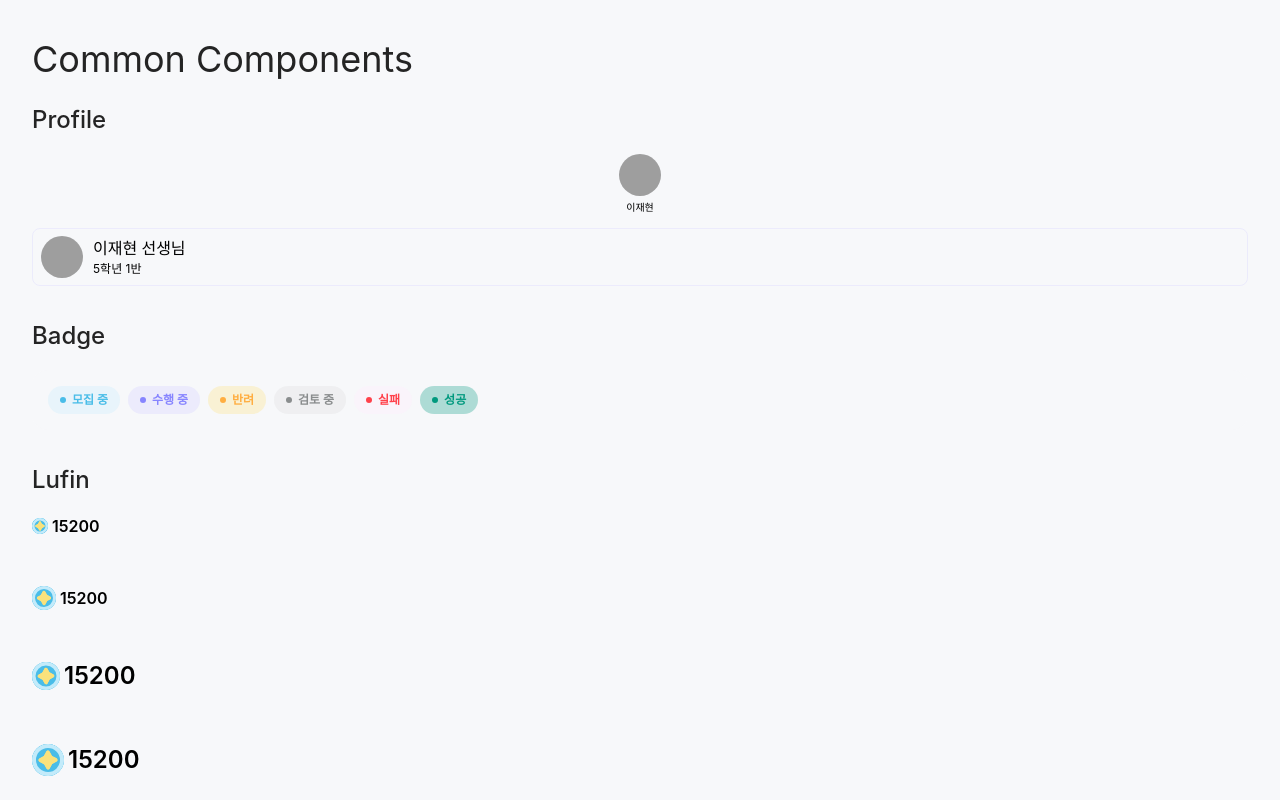
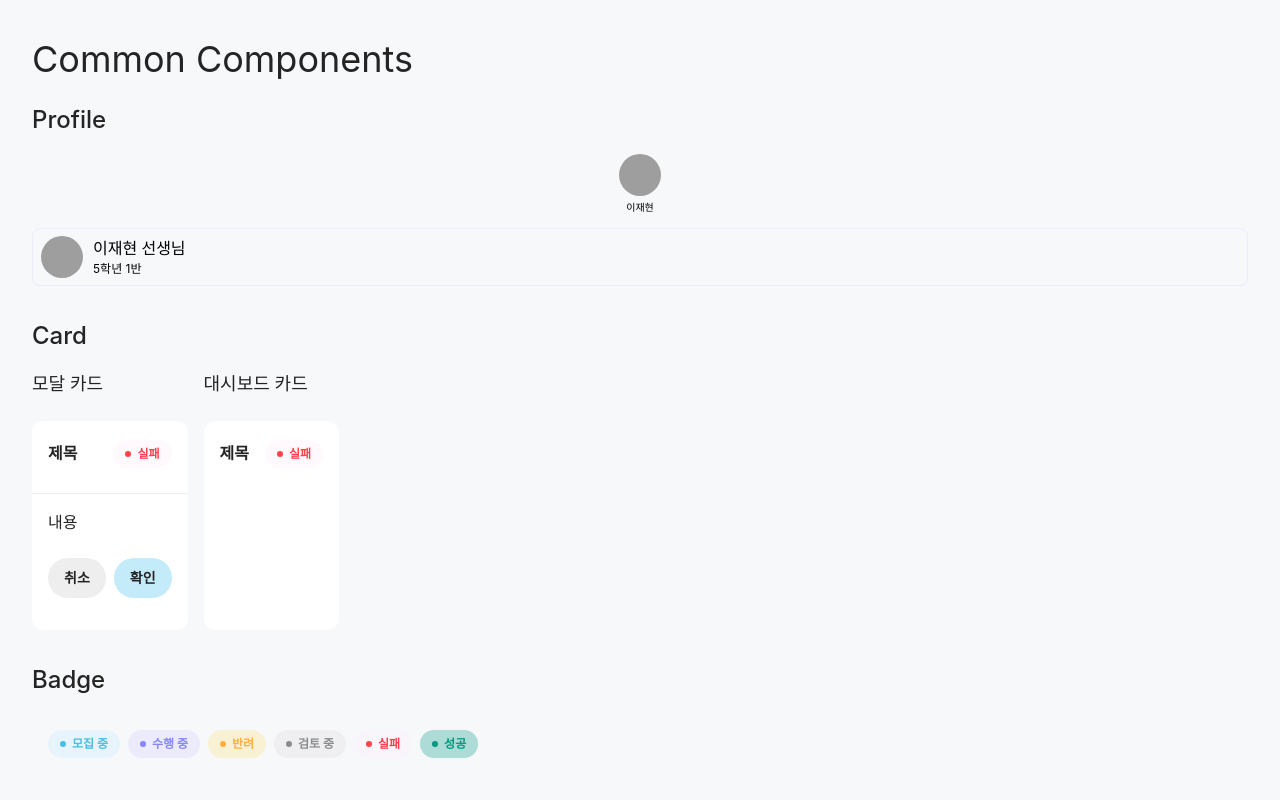
Before and after one commit to seohye-ki/LuFin, a React (Vite) app in the folder client/: page /common-components in a window 1280 px wide. Shown: the top 800 px of the page. Built offline with nearby package versions, Linux system fonts and the light colour scheme; grey boxes are pictures that could not be loaded.

Commit message:
[S12P21A402-170] feat: Add Card component

```diff
--- /dev/null
+++ b/client/src/components/Card/DashBoardCard.tsx
@@ -0,0 +1,40 @@
+import { ReactNode } from 'react';
+
+type DashBoardCardProps = {
+  titleLeft?: string;
+  titleRight?: string | ReactNode;
+  titleSize?: 's' | 'm' | 'l';
+  content?: ReactNode;
+  className?: string;
+  isModal?: boolean;
+};
+
+const DashBoardCard = ({
+  titleLeft,
+  titleRight,
+  titleSize = 'l',
+  content,
+  className,
+  isModal = false,
+}: DashBoardCardProps) => {
+  const titleStyle = {
+    s: 'text-c1 font-semibold text-grey',
+    m: 'text-p2 font-semibold text-black',
+    l: 'text-h3 font-semibold text-black',
+  };
+
+  return (
+    <div className={`rounded-xl w-full h-full bg-white ${className}`}>
+      {(titleLeft || titleRight) && (
+        <div className='flex h-16 gap-4 p-4 justify-between items-center mb-2'>
+          <span className={titleStyle[titleSize]}>{titleLeft}</span>
+          {titleRight && <span className={titleStyle[titleSize]}>{titleRight}</span>}
+        </div>
+      )}
+      {isModal && <hr className='border-t border-new-grey' />}
+      <div className='flex flex-col gap-3 p-4'>{content}</div>
+    </div>
+  );
+};
+
+export default DashBoardCard;
--- a/client/src/pages/CommonComponents.tsx
+++ b/client/src/pages/CommonComponents.tsx
@@ -5,7 +5,7 @@
 import Sidebar from '../components/Sidebar/Sidebar';
 import SidebarLayout from '../components/Layout/SidebarLayout';
 import DefaultLayout from '../components/Layout/DefaultLayout';
-
+import DashBoardCard from '../components/Card/DashBoardCard';
 const CommonComponents = () => {
   return (
     <div className='p-8 min-h-screen bg-broken-white'>
@@ -22,6 +22,43 @@
               variant='certification'
               certificationNumber='5학년 1반'
             />
+          </div>
+        </section>
+        {/* Card Section */}
+        <section>
+          <h2 className='text-h2 font-medium text-black mb-4'>Card</h2>
+          <div className='flex gap-4'>
+            <div className='flex flex-col gap-4'>
+              <h3 className='text-p1 font-medium text-black mb-2'>모달 카드</h3>
+              <DashBoardCard
+                titleLeft='제목'
+                titleRight={<Badge status='fail'>실패</Badge>}
+                titleSize='l'
+                content={
+                  <div className='flex flex-col gap-2'>
+                    <p className='text-p2 font-medium text-black'>내용</p>
+                    <div className='flex gap-2 py-4'>
+                      <Button size='full' color='neutral'>
+                        취소
+                      </Button>
+                      <Button size='full' variant='solid' color='primary'>
+                        확인
+                      </Button>
+                    </div>
+                  </div>
+                }
+                isModal
+              />
+            </div>
+            <div className='flex flex-col gap-4'>
+              <h3 className='text-p1 font-medium text-black mb-2'>대시보드 카드</h3>
+              <DashBoardCard
+                titleLeft='제목'
+                titleRight={<Badge status='fail'>실패</Badge>}
+                titleSize='l'
+                isModal={false}
+              />
+            </div>
           </div>
         </section>
 
```
